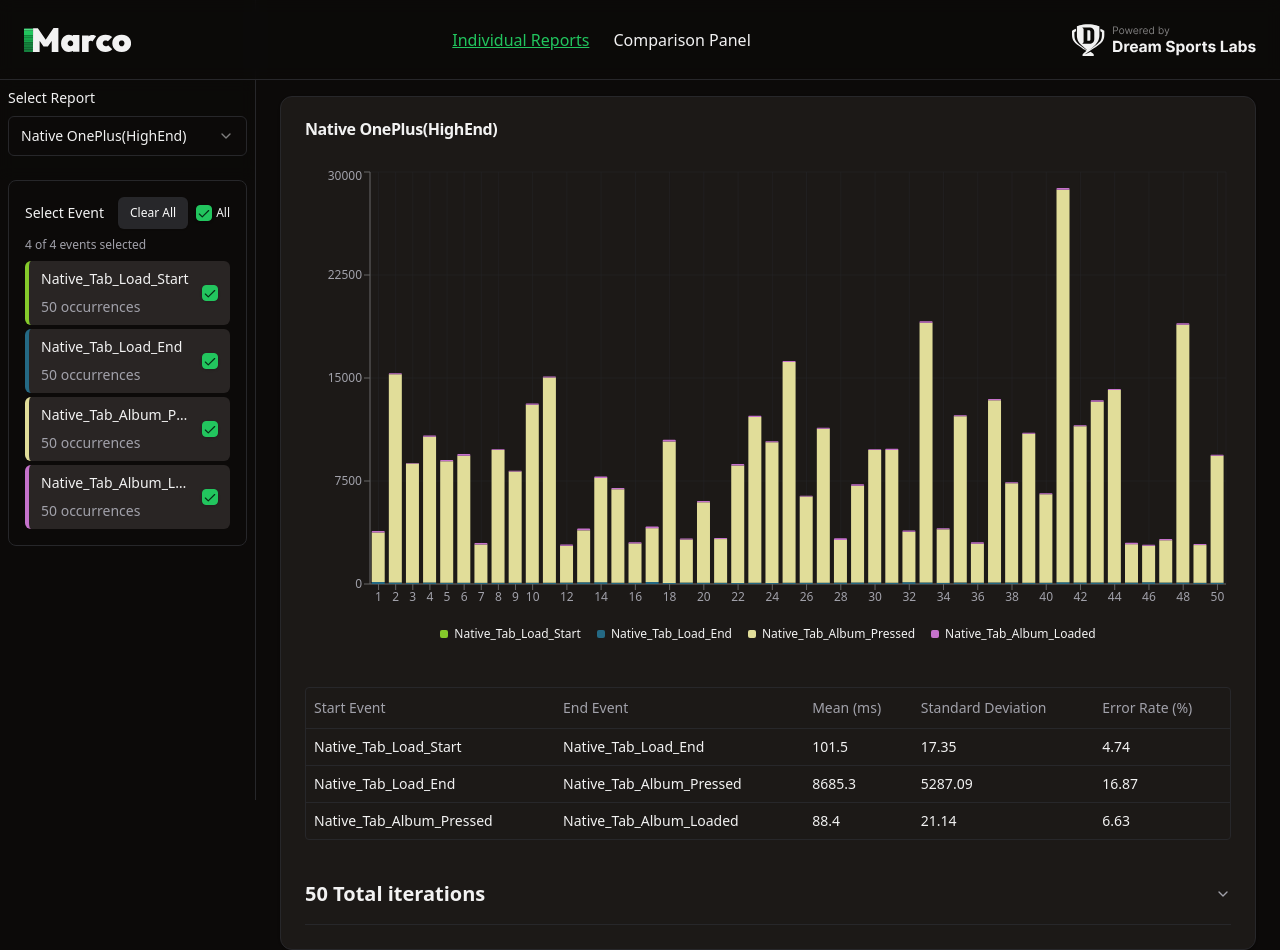
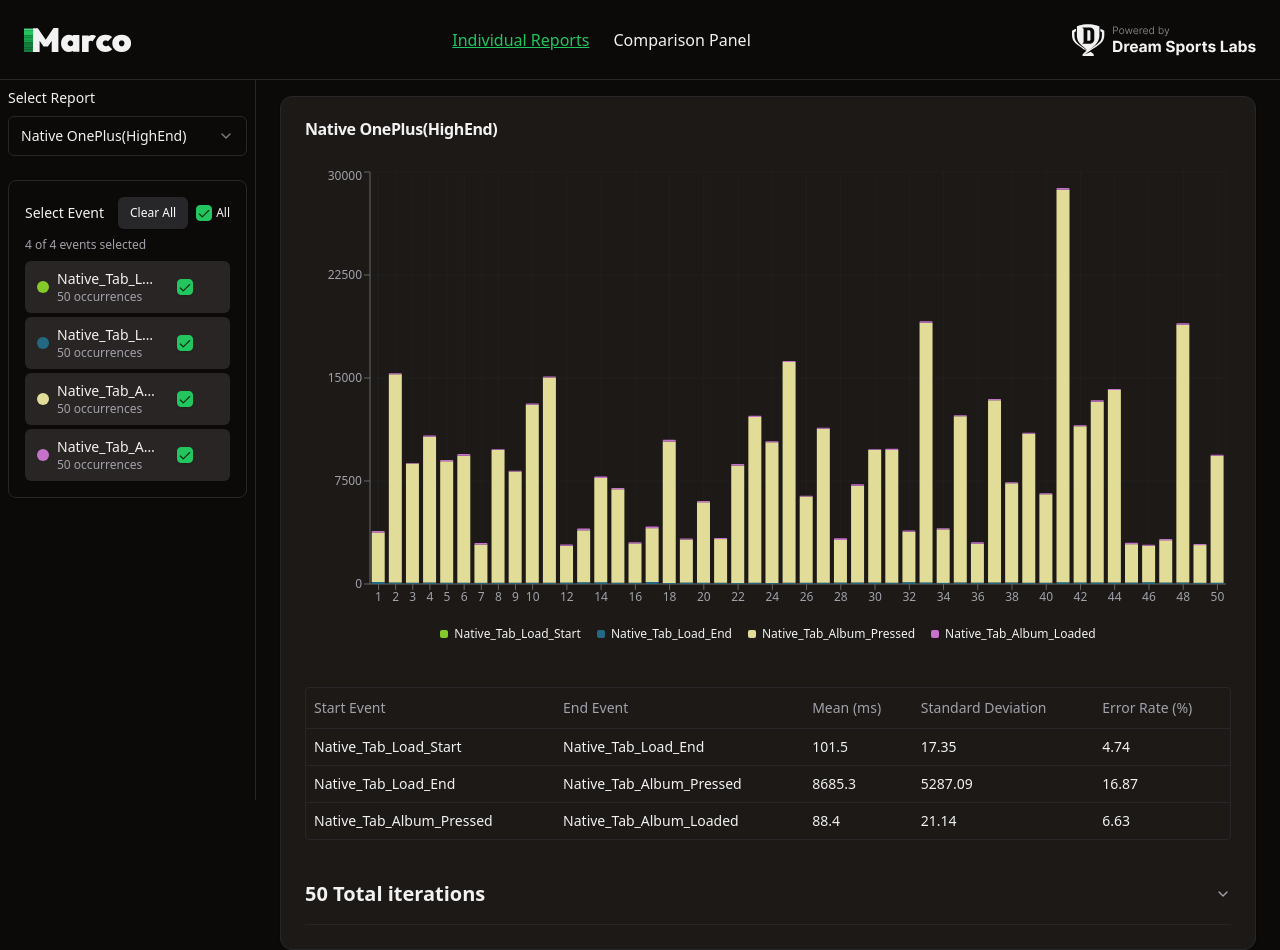
Before and after one commit to ds-horizon/marco, a React (Vite) app in the folder web/: page / in a window 1280 px wide. Built offline with nearby package versions, Linux system fonts and the light colour scheme.

Commit message:
fix: ui issues

```diff
--- a/web/src/components/sidebar/ComparisonPanelSidebar.tsx
+++ b/web/src/components/sidebar/ComparisonPanelSidebar.tsx
@@ -165,6 +165,7 @@ export function ComparisonPanelSidebar({
               </div>
 
               <ScrollArea className="h-[200px] pr-2">
+                <div className="space-y-1">
                   {Object.entries(
                     uniqueTagsWithCountForMultipleReport[reportIndex] || {}
                   ).map(([tag, { count, color }], index, arr) => {
@@ -174,28 +175,36 @@ export function ComparisonPanelSidebar({
                         (t) => t[0] === tagsPerReport[reportIndex]?.at(-1)
                       ) > index;
                     return (
-                    <label
+                      <div
                         key={tag}
                         className={cn(
-                        'flex items-center gap-2 mb-2 p-1 rounded justify-between',
+                          'group',
+                          'px-3',
+                          'py-2',
+                          'flex',
+                          'items-center',
+                          'w-full',
+                          'cursor-pointer',
+                          'gap-3',
+                          'rounded-md',
+                          'transition-all',
                           !selected &&
                             isBefore &&
                             'opacity-20 pointer-events-none',
-                        !selected && !isBefore && 'hover:bg-accent/50'
+                          !selected && !isBefore && 'hover:bg-accent/50',
+                          selected && 'bg-accent',
+                          selected && 'hover:bg-accent/80'
                         )}
-                      title={tag}
+                        onClick={() => toggleTag(reportIndex, tag)}
                       >
-                      <span
-                        className="text-sm flex items-center gap-2 min-w-0 max-w-[120px] truncate"
-                        title={tag}
-                      >
+                        <span className="text-sm flex items-center gap-2 min-w-0 max-w-[120px] truncate">
                           <span
                             className="w-3 h-3 rounded-full shrink-0"
                             style={{ backgroundColor: color }}
                           />
-                        <div className="flex flex-col">
-                          <span>{tag}</span>
-                          <span className="text-xs text-muted-foreground">
+                          <div className="flex flex-col min-w-0 flex-1">
+                            <span className="truncate">{tag}</span>
+                            <span className="text-xs text-muted-foreground truncate">
                               {count} occurrences
                             </span>
                           </div>
@@ -203,12 +212,13 @@ export function ComparisonPanelSidebar({
                         <Checkbox
                           checked={selected}
                           onCheckedChange={() => toggleTag(reportIndex, tag)}
-                        className="shrink-0"
+                          className="shrink-0 ml-2"
                           disabled={!selected && isBefore}
                         />
-                    </label>
+                      </div>
                     );
                   })}
+                </div>
               </ScrollArea>
             </div>
           );
--- a/web/src/components/sidebar/IndividualReportSidebar.tsx
+++ b/web/src/components/sidebar/IndividualReportSidebar.tsx
@@ -166,7 +166,6 @@ export const IndividualReportSidebar = ({
                       'cursor-pointer',
                       'gap-3',
                       'rounded-md',
-                      'border-l-4',
                       'transition-all',
                       !selected && isBefore && 'opacity-20 pointer-events-none',
                       !selected && !isBefore && 'hover:bg-accent/50',
@@ -174,24 +173,22 @@ export const IndividualReportSidebar = ({
                       selected && 'hover:bg-accent/80'
                     )}
                     onClick={() => handleTagToggle(tag)}
-                    style={{
-                      borderLeftColor: color,
-                    }}
                   >
-                    <div className={cn('w-full', 'min-w-0')}>
-                      <p
-                        className="block w-full truncate text-sm font-medium mb-2"
-                        title={tag}
-                      >
-                        {tag}
-                      </p>
-                      <p className={cn('text-sm', 'text-muted-foreground')}>
-                        {count} occurrences
-                      </p>
-                    </div>
+                    <span className="text-sm flex items-center gap-2 min-w-0 max-w-[120px] truncate">
+                      <span
+                        className="w-3 h-3 rounded-full shrink-0"
+                        style={{ backgroundColor: color }}
+                      />
+                      <div className="flex flex-col min-w-0 flex-1">
+                        <span className="truncate">{tag}</span>
+                        <span className="text-xs text-muted-foreground truncate">
+                          {count} occurrences
+                        </span>
+                      </div>
+                    </span>
                     <Checkbox
                       checked={selected}
-                      className="shrink-0"
+                      className="shrink-0 ml-2"
                       disabled={!selected && isBefore}
                     />
                   </div>
```
Lines whose indentation alone changed are shown as unchanged.
